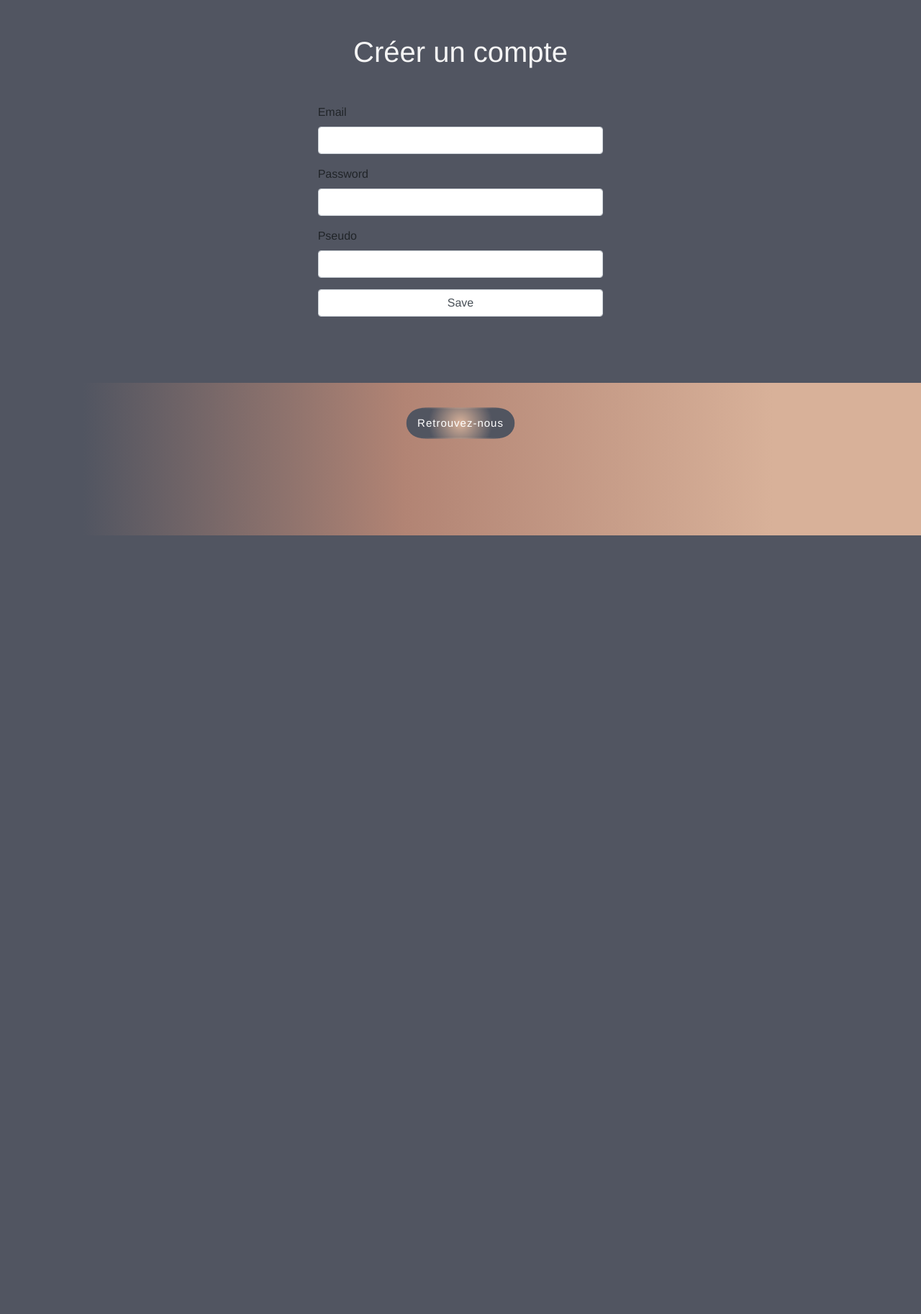
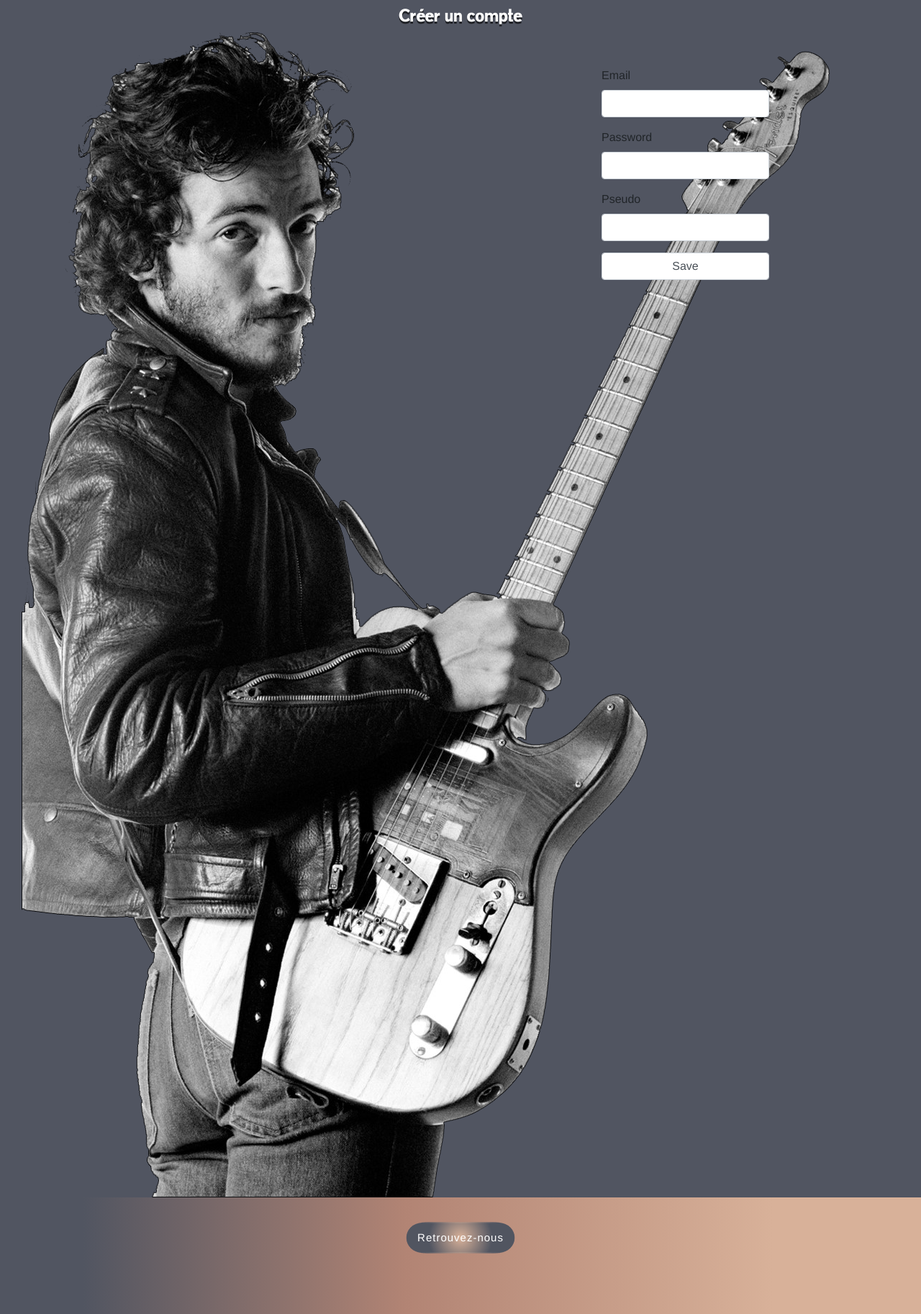
Before and after one commit to yayaGEMA/younison, a Symfony app: template templates/registration/register.html.twig in a window 1280 px wide. Shown: the part 56-1882 px from the top of the page at 72% size. Before the commit the page ends 800 px from the top, so only its background shows below. Run offline with Twig, Linux system fonts and the light colour scheme; the template is opened without the code that fills it, so the values that code supplies are empty; form fields are guessed from the names that the template uses; some libraries are stand-ins or nearby versions.

Commit message:
css page de connexion

```diff
--- a/public/css/style.css
+++ b/public/css/style.css
@@ -40,6 +40,7 @@ p card-text{
   text-shadow: 0 3px 0 rgba(0,0,0,0.6);
 
 }
+
 
 
 /*NAVBAR*/
@@ -122,7 +123,7 @@ body {
 /*Footer et RS*/
 
 .footer svg{
-  max-height: 80px;
+  max-height: 30px;
 }
 .container {
   display: flex;
@@ -190,7 +191,7 @@ cursor: pointer;
   color: white;
 }
 /*Liste des articles*/
-.card-img{
+.card-img-top{
   max-height: 100%;
 }
 .card{
--- a/templates/registration/register.html.twig
+++ b/templates/registration/register.html.twig
@@ -6,11 +6,16 @@
     {% for flashError in app.flashes('verify_email_error') %}
         <div class="alert alert-danger" role="alert">{{ flashError }}</div>
     {% endfor %}
-    <div class="row">
-        <h1 class="col-12 text-center my-5">Créer un compte</h1>
+    <div class="container-fluid background-login">
+        <!-- section generale-->
+
+        <div class="row d-flex">
+                <h2 class="col-12 text-center pt-2">Créer un compte</h2>
+                <div class="d-none col-md-6 d-md-block">
+                    <img src="{{ asset ('images/bruce2.png') }}" alt="">
                 </div>
-    <div class="row">
-        <div class="col-12 col-md-4 offset-md-4">
+                    <div class="col-10 offset-1 col-md-6 offset-md-0 pt-5">
+                        <section class="row d-flex justify-content-center">
                             {{ form_start(registrationForm) }}
 
                             {# Affichage des erreurs générales du formulaire #}
@@ -27,6 +32,8 @@
                             {{ form_row(registrationForm.save) }}
 
                             {{ form_end(registrationForm) }}
+                        </section>
+                    </div>
                 </div>
     </div>
 
```
Also changed, not shown: public/images/bruce2.png (added). Lines whose indentation alone changed are shown as unchanged.
